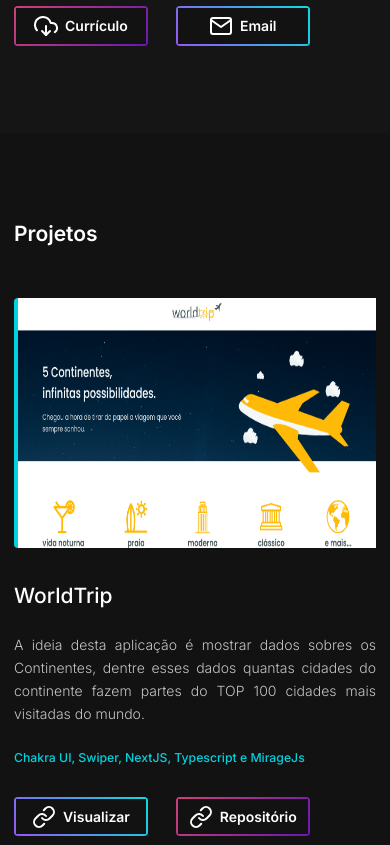
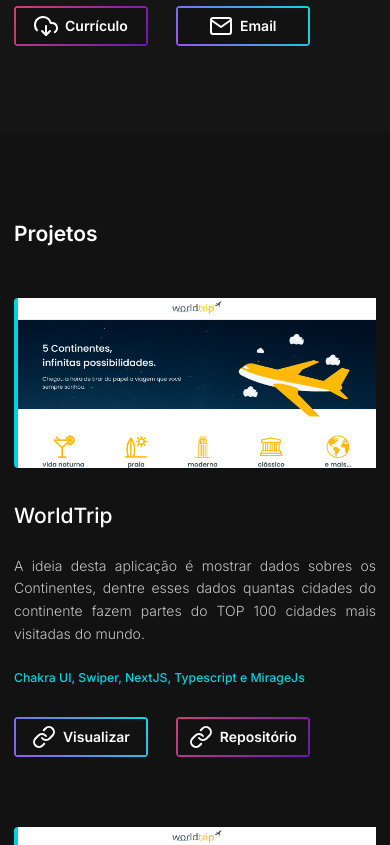
Before and after one commit to JuanSanjuanLemos/Portfolio, a Next.js app: page / in a window 390 px wide. Shown: the part 1452-2297 px from the top of the page. Built offline with nearby package versions, Linux system fonts and the light colour scheme.

Commit message:
:iphone: Change responsiveness of Card Project
#

```diff
--- a/src/components/Projects/ProjectCard.tsx
+++ b/src/components/Projects/ProjectCard.tsx
@@ -28,6 +28,7 @@
           layout="fill"
           src={`/images/projects/${imgFileName}`}
           alt={name}
+          priority
         />
       </div>
       <h2>{name}</h2>
--- a/src/components/Projects/style.ts
+++ b/src/components/Projects/style.ts
@@ -38,14 +38,15 @@
 
 export const Card = styled.article`
   .project-image{
-    width: 530px;
-    height: 250px;
-    object-fit: contain;
     max-width: 100%;
     position: relative;
     margin-bottom: 2.5rem;
     border-radius: 4px 0px 0px 4px;
     border-left: 4px solid var(--blue);
+    padding-bottom: 47%;
+    img{
+      object-fit: fill;
+    }
   }
   h2{
     font-size: 1.5rem;
```
